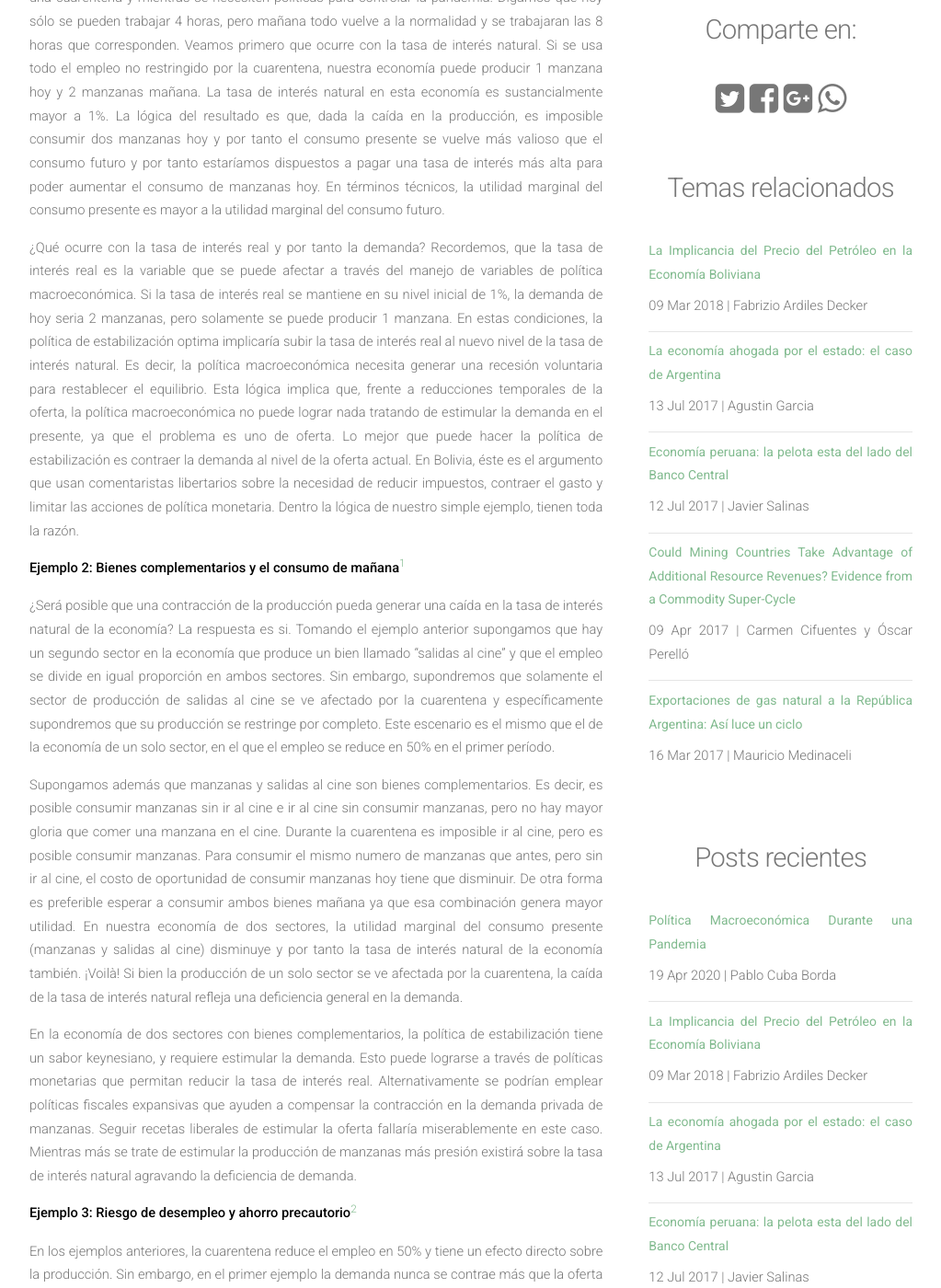
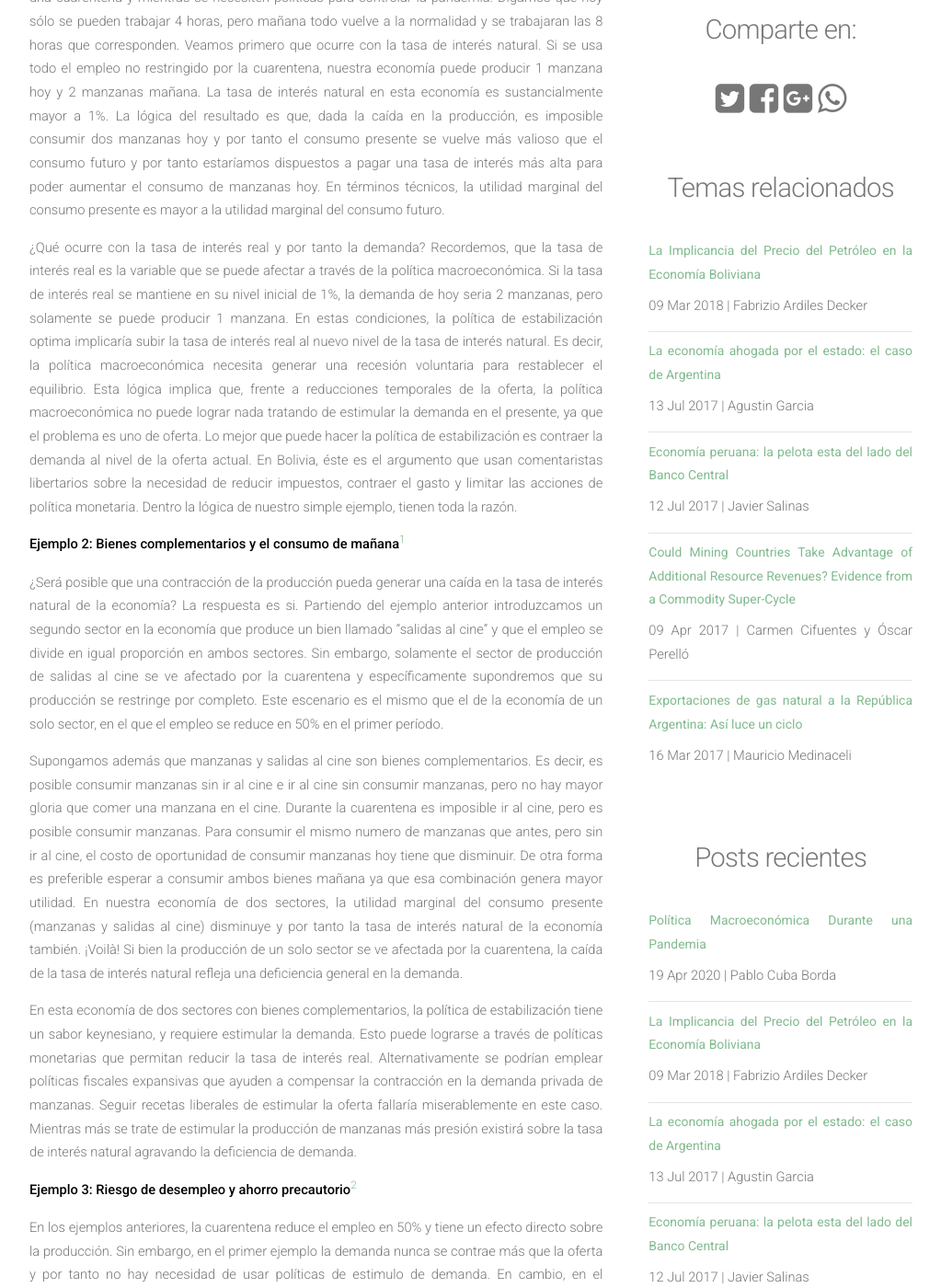
Before and after one commit to faroeconomics/faroeconomics.github.io, a Jekyll site: the page built from _posts/2020-04-19-macroeconomia-y-pandemia.markdown, in a window 1280 px wide and 1400 px high, scrolled down 1815 px. Shown: the whole window at 92% size, without its empty margins (128-1151 px from the left). Built offline with Jekyll 4.4.1, drawn with Linux system fonts in a browser that asks for light colours; nearby versions of some CDN libraries; library files that are not in the unit come from our copies; a script that is not in the unit is left out; comment, search, counter and statistics services are not loaded; some of the changed text lies outside the part shown.

Commit message:
updated macroeconomia pandemias

```diff
--- a/_posts/2020-04-19-macroeconomia-y-pandemia.markdown
+++ b/_posts/2020-04-19-macroeconomia-y-pandemia.markdown
@@ -26,15 +26,15 @@ __Ejemplo 1: Un bien y el consumo de hoy__[^1]
 
 Exploremos entonces el efecto de una reducción forzosa en el numero de horas trabajadas en el presente, es decir una reducción temporal en el empleo. Esto es similar a lo que ocurre debido a una cuarentena y mientras se necesiten políticas para controlar la pandemia. Digamos que hoy sólo se pueden trabajar 4 horas, pero mañana todo vuelve a la normalidad y se trabajaran las 8 horas que corresponden. Veamos primero que ocurre con la tasa de interés natural. Si se usa todo el empleo no restringido por la cuarentena, nuestra economía puede producir 1 manzana hoy y 2 manzanas mañana. La tasa de interés natural en esta economía es sustancialmente mayor a 1%. La lógica del resultado es que, dada la caída en la producción, es imposible consumir dos manzanas hoy y por tanto el consumo presente se vuelve más valioso que el consumo futuro y por tanto estaríamos dispuestos a pagar una tasa de interés más alta para poder aumentar el consumo de manzanas hoy. En términos técnicos, la utilidad marginal del consumo presente es mayor a la utilidad marginal del consumo futuro.
 
-¿Qué ocurre con la tasa de interés real y por tanto la demanda? Recordemos, que la tasa de interés real es la variable que se puede afectar a través del manejo de variables de política macroeconómica. Si la tasa de interés real se mantiene en su nivel inicial de 1%, la demanda de hoy seria 2 manzanas, pero solamente se puede producir 1 manzana. En estas condiciones, la política de estabilización optima implicaría subir la tasa de interés real al nuevo nivel de la tasa de interés natural. Es decir, la política macroeconómica necesita generar una recesión voluntaria para restablecer el equilibrio. Esta lógica implica que, frente a reducciones temporales de la oferta, la política macroeconómica no puede lograr nada tratando de estimular la demanda en el presente, ya que el problema es uno de oferta. Lo mejor que puede hacer la política de estabilización es contraer la demanda al nivel de la oferta actual.  En Bolivia, éste es el argumento que usan comentaristas libertarios sobre la necesidad de reducir impuestos, contraer el gasto y limitar las acciones de política monetaria. Dentro la lógica de nuestro simple ejemplo, tienen toda la razón.
+¿Qué ocurre con la tasa de interés real y por tanto la demanda? Recordemos, que la tasa de interés real es la variable que se puede afectar a través de la política macroeconómica. Si la tasa de interés real se mantiene en su nivel inicial de 1%, la demanda de hoy seria 2 manzanas, pero solamente se puede producir 1 manzana. En estas condiciones, la política de estabilización optima implicaría subir la tasa de interés real al nuevo nivel de la tasa de interés natural. Es decir, la política macroeconómica necesita generar una recesión voluntaria para restablecer el equilibrio. Esta lógica implica que, frente a reducciones temporales de la oferta, la política macroeconómica no puede lograr nada tratando de estimular la demanda en el presente, ya que el problema es uno de oferta. Lo mejor que puede hacer la política de estabilización es contraer la demanda al nivel de la oferta actual.  En Bolivia, éste es el argumento que usan comentaristas libertarios sobre la necesidad de reducir impuestos, contraer el gasto y limitar las acciones de política monetaria. Dentro la lógica de nuestro simple ejemplo, tienen toda la razón.
 
 __Ejemplo 2: Bienes complementarios y el consumo de mañana__[^1]
 
-¿Será posible que una contracción de la producción pueda generar una caída en la tasa de interés natural de la economía? La respuesta es si. Tomando el ejemplo anterior supongamos que hay un segundo sector en la economía que produce un bien llamado “salidas al cine” y que el empleo se divide en igual proporción en ambos sectores. Sin embargo, supondremos que solamente el sector de producción de salidas al cine se ve afectado por la cuarentena y específicamente supondremos que su producción se restringe por completo. Este escenario es el mismo que el de la economía de un solo sector, en el que el empleo se reduce en 50% en el primer período.
+¿Será posible que una contracción de la producción pueda generar una caída en la tasa de interés natural de la economía? La respuesta es si. Partiendo del ejemplo anterior introduzcamos un segundo sector en la economía que produce un bien llamado “salidas al cine” y que el empleo se divide en igual proporción en ambos sectores. Sin embargo, solamente el sector de producción de salidas al cine se ve afectado por la cuarentena y específicamente supondremos que su producción se restringe por completo. Este escenario es el mismo que el de la economía de un solo sector, en el que el empleo se reduce en 50% en el primer período.
 
 Supongamos además que manzanas y salidas al cine son bienes complementarios. Es decir, es posible consumir manzanas sin ir al cine e ir al cine sin consumir manzanas, pero no hay mayor gloria que comer una manzana en el cine. Durante la cuarentena es imposible ir al cine, pero es posible consumir manzanas. Para consumir el mismo numero de manzanas que antes, pero sin ir al cine, el costo de oportunidad de consumir manzanas hoy tiene que disminuir. De otra forma es preferible esperar a consumir ambos bienes mañana ya que esa combinación genera mayor utilidad. En nuestra economía de dos sectores, la utilidad marginal del consumo presente (manzanas y salidas al cine) disminuye y por tanto la tasa de interés natural de la economía también. ¡Voilà! Si bien la producción de un solo sector se ve afectada por la cuarentena, la caída de la tasa de interés natural refleja una deficiencia general en la demanda.
 
-En la economía de dos sectores con bienes complementarios, la política de estabilización tiene un sabor keynesiano, y requiere estimular la demanda. Esto puede lograrse a través de políticas monetarias que permitan reducir la tasa de interés real. Alternativamente se podrían emplear políticas fiscales expansivas que ayuden a compensar la contracción en la demanda privada de manzanas. Seguir recetas liberales de estimular la oferta fallaría miserablemente en este caso. Mientras más se trate de estimular la producción de manzanas más presión existirá sobre la tasa de interés natural agravando la deficiencia de demanda.
+En esta economía de dos sectores con bienes complementarios, la política de estabilización tiene un sabor keynesiano, y requiere estimular la demanda. Esto puede lograrse a través de políticas monetarias que permitan reducir la tasa de interés real. Alternativamente se podrían emplear políticas fiscales expansivas que ayuden a compensar la contracción en la demanda privada de manzanas. Seguir recetas liberales de estimular la oferta fallaría miserablemente en este caso. Mientras más se trate de estimular la producción de manzanas más presión existirá sobre la tasa de interés natural agravando la deficiencia de demanda.
 
 __Ejemplo 3: Riesgo de desempleo y ahorro precautorio__[^2]
 
```
Also changed, not shown: other parts of _posts/2020-04-19-macroeconomia-y-pandemia.markdown (+4 -4 lines).
